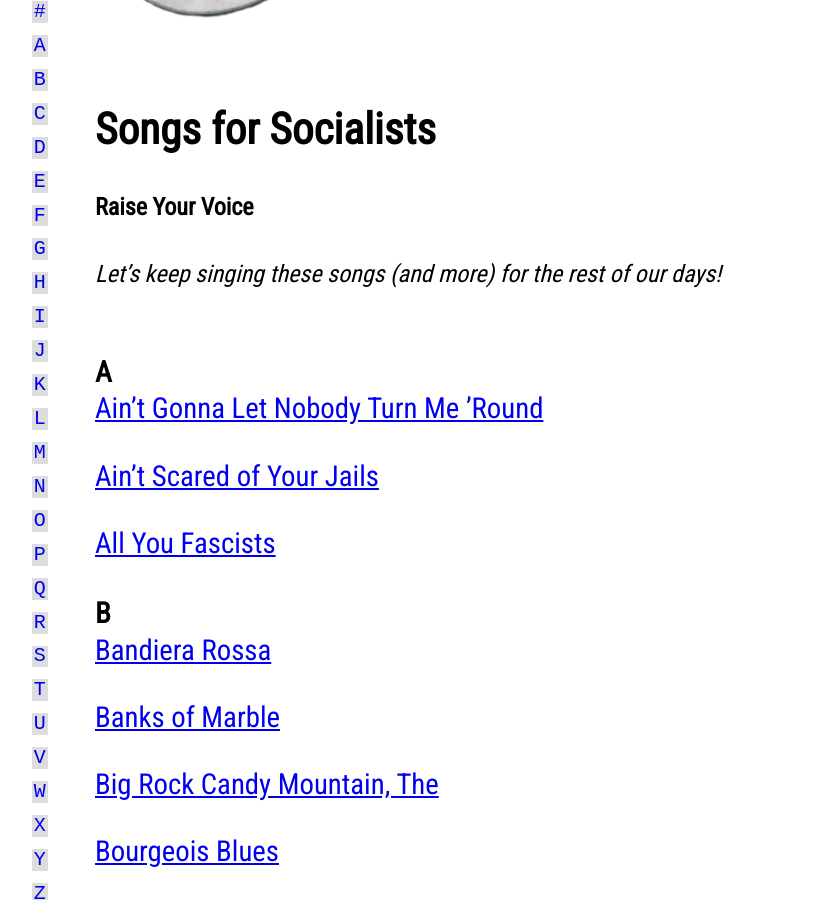
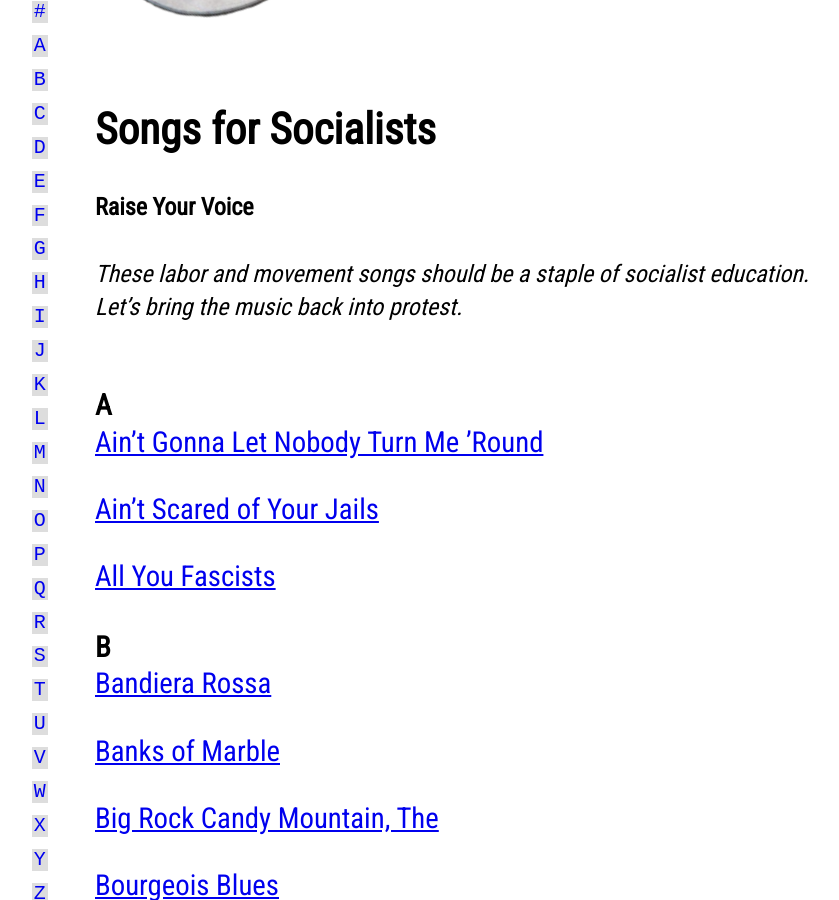
Before and after one commit to socialismconference/songbook.github.io, a Jekyll site: the page built from index.md, in a window 1280 px wide and 900 px high, scrolled down 316 px. Shown: the whole window, without its empty margins (165-1004 px from the left). Built offline with Jekyll 4.4.1, drawn with Linux system fonts in a browser that asks for light colours; our own code applies the rules of GitHub Pages for plain Markdown files; a script that is not in the unit is left out.

Commit message:
Change verbiage at top.

```diff
--- a/index.md
+++ b/index.md
@@ -6,7 +6,7 @@ permalink: /
 
 **Raise Your Voice**
 
-> Let's keep singing these songs (and more) for the rest of our days!
+> These labor and movement songs should be a staple of socialist education. Let's bring the music back into protest.
 
 <div class="alphabet">&nbsp;&thinsp;</div>
 
```
